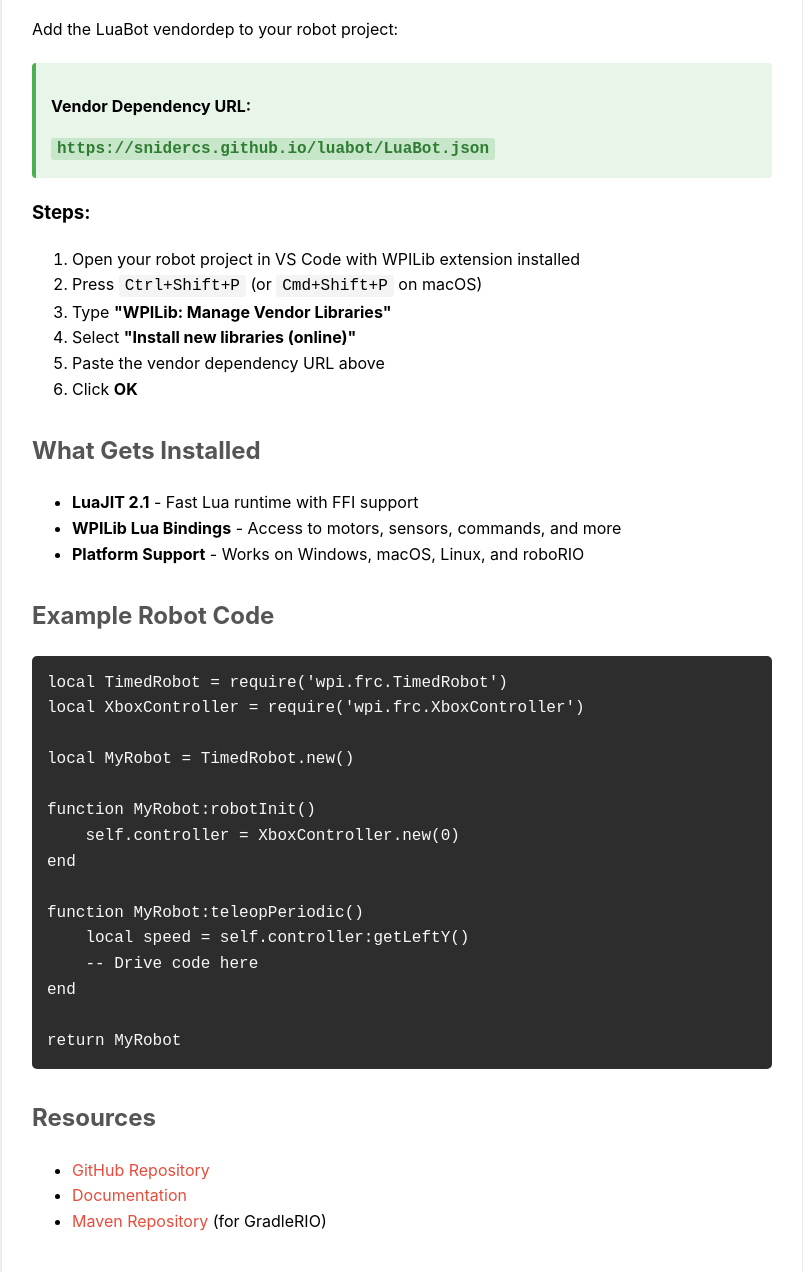
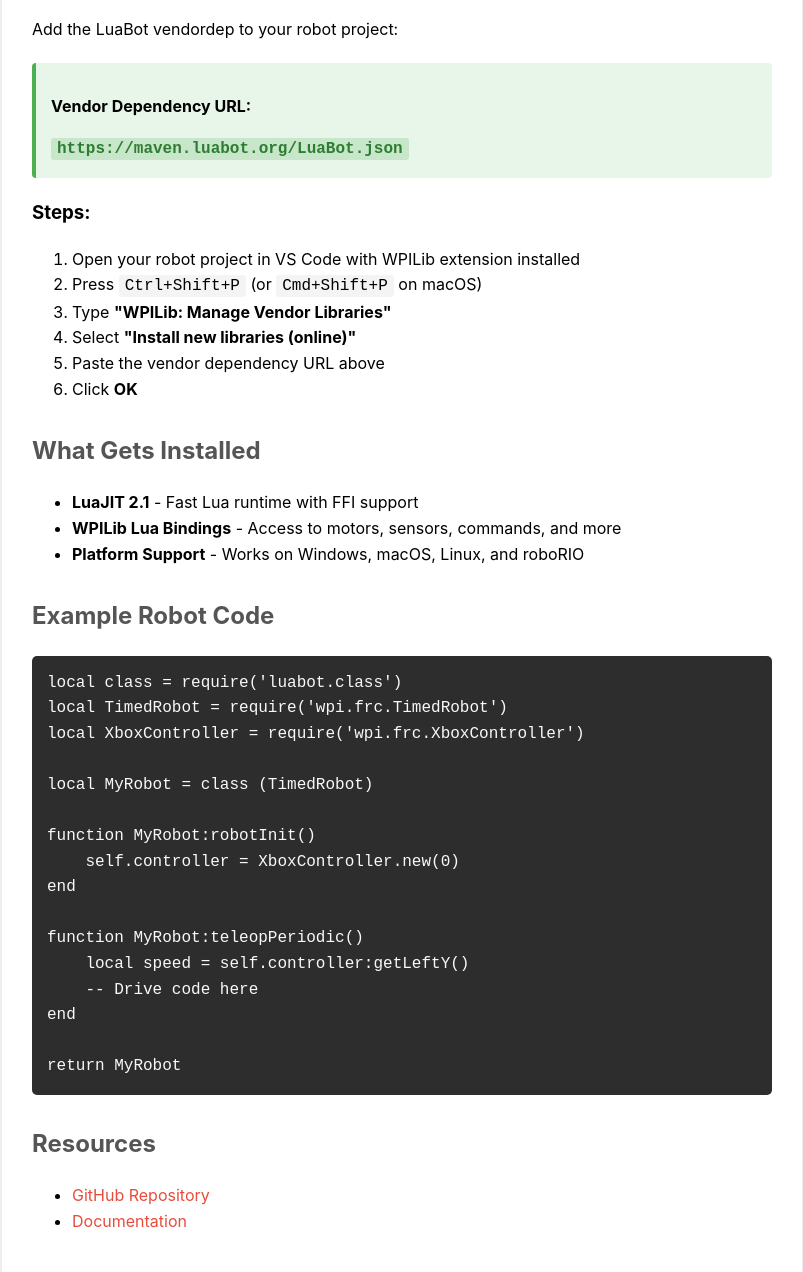
Before and after one commit to snidercs/luabot, a plain HTML site: page vendordep/index.html in a window 1280 px wide. Shown: the part 321-1593 px from the top of the page, without its empty margins (238-1041 px from the left). Drawn offline with Linux system fonts and the light colour scheme.

Commit message:
fix: update workflow triggers and fix URLs in index.html and LuaBot.json.in

```diff
--- a/vendordep/index.html
+++ b/vendordep/index.html
@@ -86,7 +86,7 @@
 
         <div class="install-url">
             <p><strong>Vendor Dependency URL:</strong></p>
-            <code>https://snidercs.github.io/luabot/LuaBot.json</code>
+            <code>https://maven.luabot.org/LuaBot.json</code>
         </div>
 
         <h3>Steps:</h3>
@@ -107,10 +107,11 @@
         </ul>
 
         <h2>Example Robot Code</h2>
-        <pre><code>local TimedRobot = require('wpi.frc.TimedRobot')
+        <pre><code>local class = require('luabot.class')
+local TimedRobot = require('wpi.frc.TimedRobot')
 local XboxController = require('wpi.frc.XboxController')
 
-local MyRobot = TimedRobot.new()
+local MyRobot = class (TimedRobot)
 
 function MyRobot:robotInit()
     self.controller = XboxController.new(0)
@@ -121,13 +122,13 @@
     -- Drive code here
 end
 
-return MyRobot</code></pre>
+return MyRobot
+</code></pre>
 
         <h2>Resources</h2>
         <ul>
             <li><a href="https://github.com/snidercs/luabot">GitHub Repository</a></li>
             <li><a href="https://github.com/snidercs/luabot/blob/main/README.md">Documentation</a></li>
-            <li><a href="maven/">Maven Repository</a> (for GradleRIO)</li>
         </ul>
 
         <div class="footer">
```
Also changed, not shown: 3 other files.
